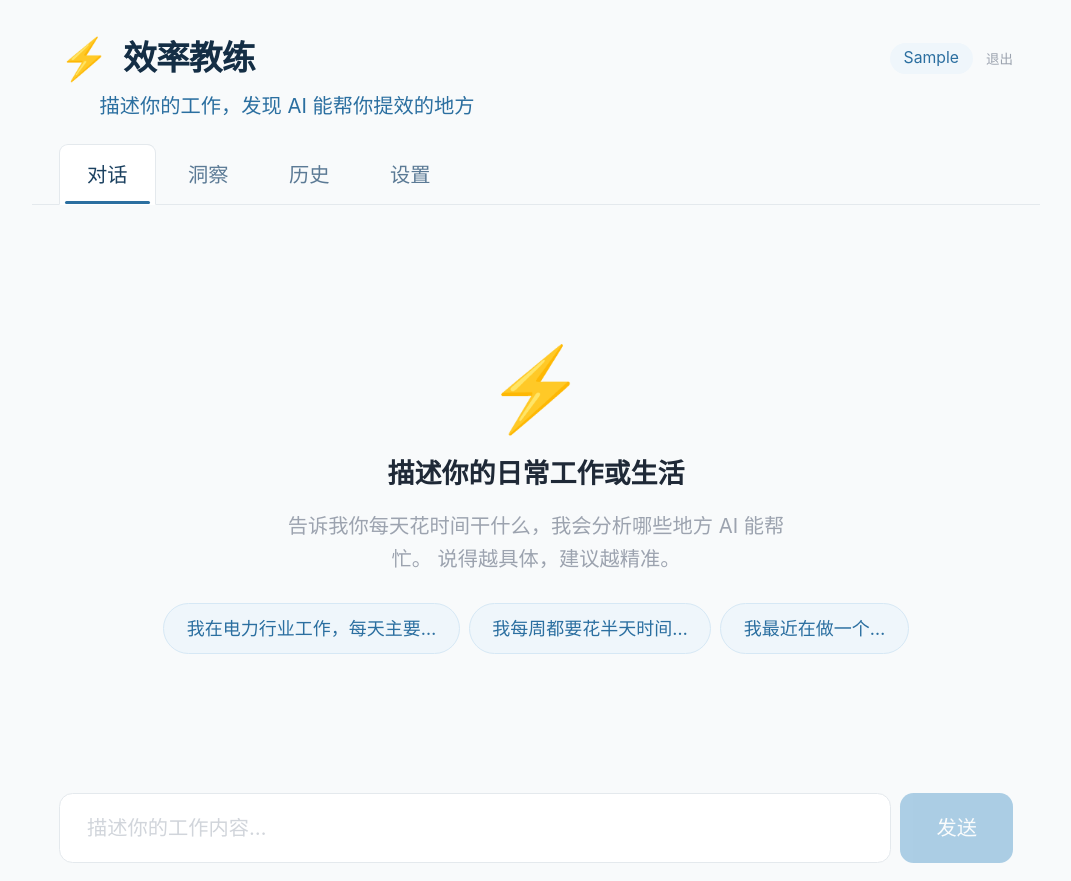
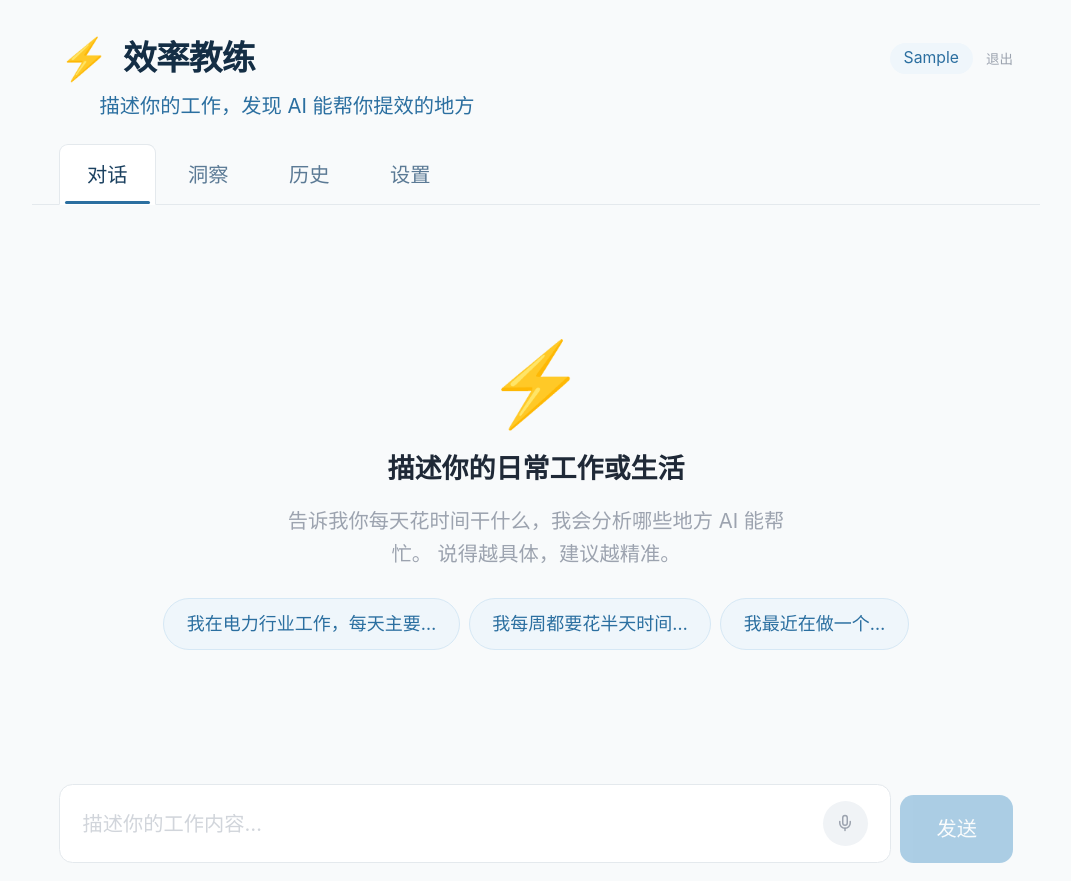
Before and after one commit to leezhengqi/efficiency-coach, a React (Vite) app: page / in a window 1280 px wide. Both pictures are taken after typing "Sample" into the empty fields and a click on the button "开始使用". Shown: the whole page, without its empty margins (104-1175 px from the left). Built offline with nearby package versions, Linux system fonts and the light colour scheme.

Commit message:
Add voice input (Web Speech API) to chat page

```diff
--- a/src/pages/ChatPage.tsx
+++ b/src/pages/ChatPage.tsx
@@ -26,13 +26,20 @@ interface ChatPageProps {
   onNewFindings?: () => void;
 }
 
+// Check browser speech support
+const SpeechRecognitionAPI =
+  (window as any).SpeechRecognition || (window as any).webkitSpeechRecognition;
+
 export default function ChatPage({ conversationId, onNewFindings }: ChatPageProps) {
   const [messages, setMessages] = useState<Message[]>([]);
   const [findings, setFindings] = useState<Finding[]>([]);
   const [input, setInput] = useState('');
   const [loading, setLoading] = useState(false);
   const [convId, setConvId] = useState<number | null>(conversationId ?? null);
+  const [listening, setListening] = useState(false);
+  const [micSupported, setMicSupported] = useState(!!SpeechRecognitionAPI);
   const bottomRef = useRef<HTMLDivElement>(null);
+  const recognitionRef = useRef<any>(null);
 
   // Load conversation when conversationId prop changes (from History page)
   useEffect(() => {
@@ -103,6 +110,50 @@ export default function ChatPage({ conversationId, onNewFindings }: ChatPageProp
     setInput('');
   };
 
+  // ── Voice input ──
+  const startListening = useCallback(() => {
+    if (!SpeechRecognitionAPI) return;
+    try {
+      const rec = new SpeechRecognitionAPI();
+      rec.lang = 'zh-CN';
+      rec.interimResults = true;
+      rec.continuous = false;
+
+      rec.onresult = (e: any) => {
+        let transcript = '';
+        for (let i = e.resultIndex; i < e.results.length; i++) {
+          transcript += e.results[i][0].transcript;
+        }
+        setInput(transcript);
+      };
+
+      rec.onerror = (e: any) => {
+        console.warn('Speech error:', e.error);
+        if (e.error === 'not-allowed') setMicSupported(false);
+        setListening(false);
+      };
+
+      rec.onend = () => setListening(false);
+      rec.start();
+      recognitionRef.current = rec;
+      setListening(true);
+    } catch {
+      setMicSupported(false);
+    }
+  }, []);
+
+  const stopListening = useCallback(() => {
+    if (recognitionRef.current) {
+      recognitionRef.current.stop();
+      recognitionRef.current = null;
+    }
+    setListening(false);
+  }, []);
+
+  useEffect(() => {
+    return () => { recognitionRef.current?.abort(); };
+  }, []);
+
   return (
     <div className="flex flex-col" style={{ height: 'calc(100vh - 160px)' }}>
       {messages.length === 0 ? (
@@ -166,15 +217,36 @@ export default function ChatPage({ conversationId, onNewFindings }: ChatPageProp
         </>
       )}
 
-      <div className="mt-3 flex gap-2">
+      <div className="mt-3 flex gap-2 items-end">
+        <div className="flex-1 flex items-center gap-2 bg-white border border-surface-200 rounded-xl px-5 py-3.5 focus-within:border-medical-300 focus-within:ring-2 focus-within:ring-medical-50 transition-all">
           <input
             value={input}
             onChange={e => setInput(e.target.value)}
             onKeyDown={e => e.key === 'Enter' && !e.shiftKey && handleSend()}
             placeholder="描述你的工作内容…"
             disabled={loading}
-          className="flex-1 bg-white border border-surface-200 rounded-xl px-6 py-4 text-lg outline-none focus:border-medical-300 focus:ring-2 focus:ring-medical-50 transition-all disabled:opacity-50 placeholder-gray-300"
+            className="flex-1 outline-none text-lg bg-transparent placeholder-gray-300"
           />
+          {micSupported && (
+            <button
+              type="button"
+              onClick={() => listening ? stopListening() : startListening()}
+              disabled={loading}
+              title={listening ? '点击停止' : '语音输入'}
+              className={`shrink-0 w-10 h-10 rounded-full flex items-center justify-center transition-all duration-200 ${
+                listening
+                  ? 'bg-red-500 text-white shadow-lg shadow-red-200 animate-pulse'
+                  : 'bg-surface-100 text-gray-400 hover:bg-medical-100 hover:text-medical-600'
+              }`}
+            >
+              <svg width="18" height="18" viewBox="0 0 24 24" fill="none" stroke="currentColor" strokeWidth="2" strokeLinecap="round" strokeLinejoin="round">
+                <path d="M12 2a3 3 0 0 0-3 3v7a3 3 0 0 0 6 0V5a3 3 0 0 0-3-3Z"/>
+                <path d="M19 10v2a7 7 0 0 1-14 0v-2"/>
+                <line x1="12" y1="19" x2="12" y2="22"/>
+              </svg>
+            </button>
+          )}
+        </div>
         <button
           onClick={handleSend}
           disabled={loading || !input.trim()}
```
Also changed, not shown: vite.config.ts.timestamp-1781663845765-2d1275c4da408.mjs (added, +36 -0 lines). Lines whose indentation alone changed are shown as unchanged.
